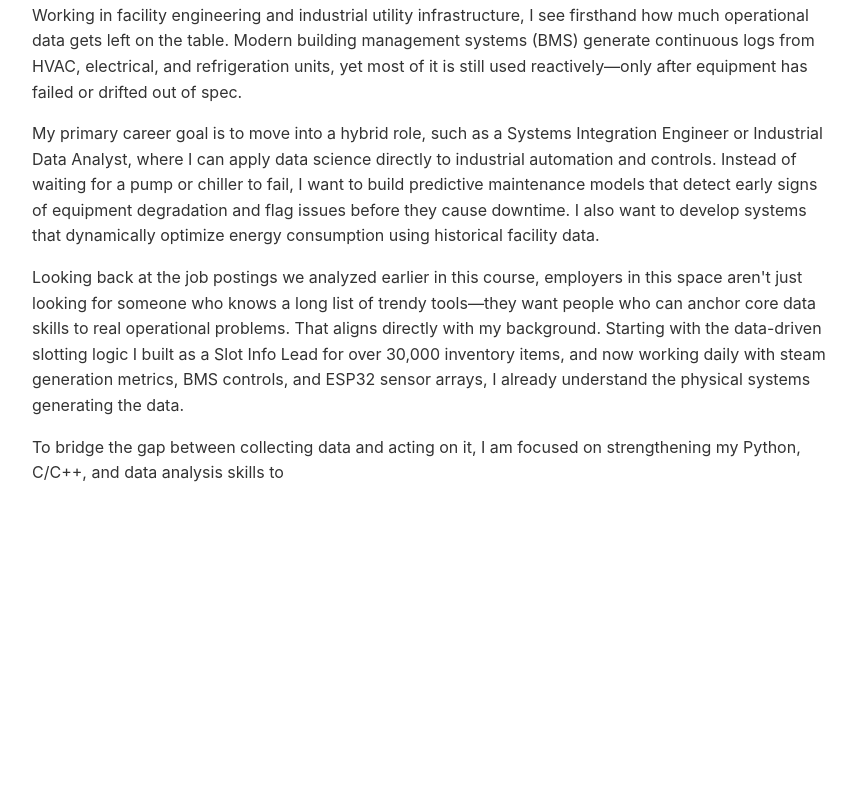
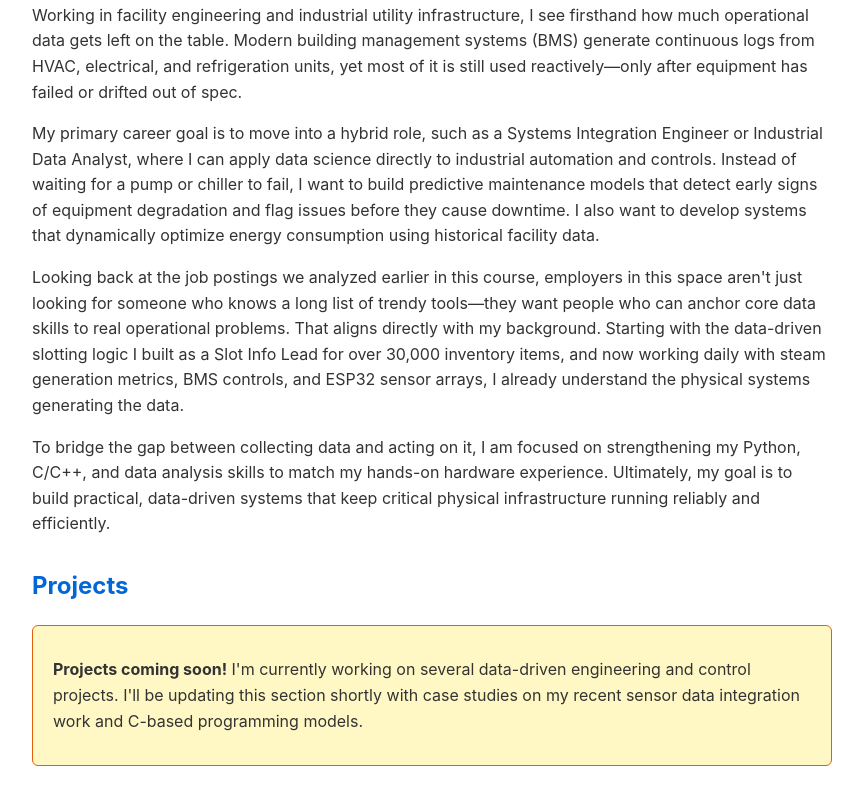
Before and after one commit to shawnmcnurney/ds-portfolio, a plain HTML site: page index.html in a window 1280 px wide. Shown: the part 1084-1888 px from the top of the page, without its empty margins (208-1071 px from the left). Before the commit the page ends 1610 px from the top, so only its background shows below. Drawn offline with Linux system fonts and the light colour scheme.

Commit message:
Update index.html

```diff
--- a/index.html
+++ b/index.html
@@ -108,5 +108,18 @@
     <p>
       Looking back at the job postings we analyzed earlier in this course, employers in this space aren't just looking for someone who knows a long list of trendy tools—they want people who can anchor core data skills to real operational problems. That aligns directly with my background. Starting with the data-driven slotting logic I built as a Slot Info Lead for over 30,000 inventory items, and now working daily with steam generation metrics, BMS controls, and ESP32 sensor arrays, I already understand the physical systems generating the data.
     </p>
-    <p>
-      To bridge the gap between collecting data and acting on it, I am focused on strengthening my Python, C/C++, and data analysis skills to
+   <p>
+      To bridge the gap between collecting data and acting on it, I am focused on strengthening my Python, C/C++, and data analysis skills to match my hands-on hardware experience. Ultimately, my goal is to build practical, data-driven systems that keep critical physical infrastructure running reliably and efficiently.
+    </p>
+  </section>
+
+  <!-- Section 4: Projects Placeholder -->
+  <section id="projects">
+    <h2>Projects</h2>
+    <div class="placeholder-box">
+      <p><strong>Projects coming soon!</strong> I'm currently working on several data-driven engineering and control projects. I'll be updating this section shortly with case studies on my recent sensor data integration work and C-based programming models.</p>
+    </div>
+  </section>
+
+</body>
+</html>
```
